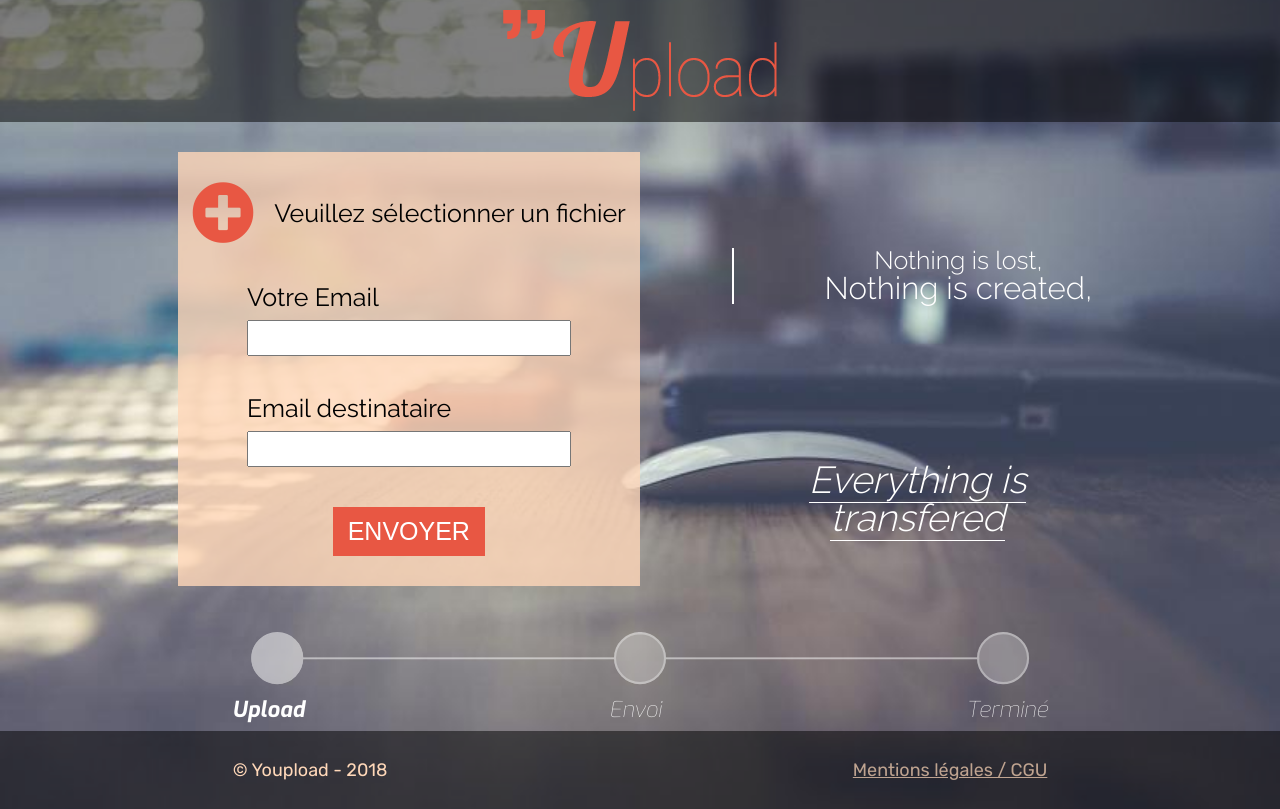
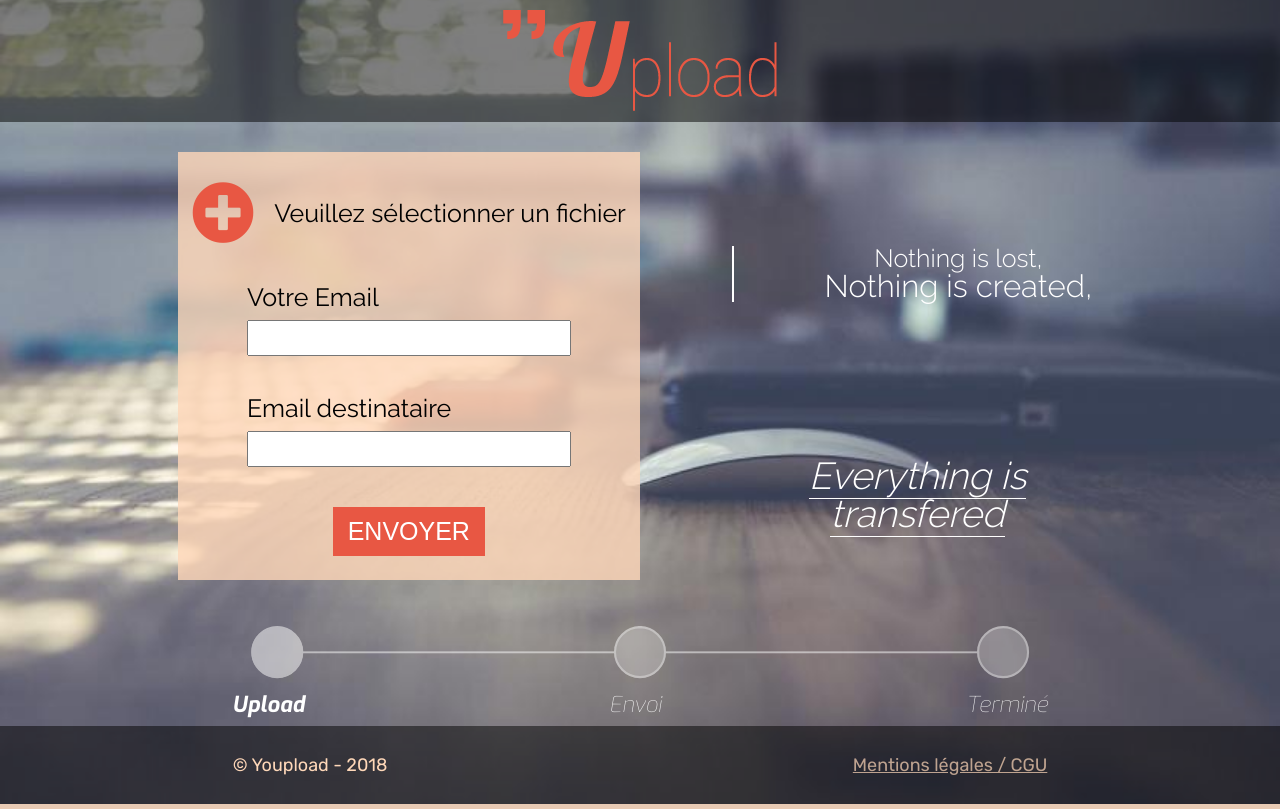
Before and after one commit to r0m21/wetransfer_like, a PHP site: the page made by app/view/Page/home.html.twig in a window 1280 px wide. Run offline with PHP 8.4, Linux system fonts and the light colour scheme; the template is opened without the code that fills it, so the values that code supplies are empty; some libraries are stand-ins or nearby versions.

Commit message:
Commit final

```diff
--- a/app/view/Page/home.html.twig
+++ b/app/view/Page/home.html.twig
@@ -6,7 +6,7 @@
 
 {% block content %}
 
-<section class="container m-auto ptb-30 d-flex justify-content-between w100-mobile">
+<section class="container m-auto ptb-30 d-flex justify-content-between w100-mobile h61vh">
 
     <form class="d-flex column justify-content-around w50 bg-color-1 ptb-30 w100-mobile" method="POST" action="transfert" enctype="multipart/form-data">
 
@@ -63,7 +63,7 @@
 
 </section>
 
-<section class="d-flex column align-items-center none-medium">
+<section class="d-flex column align-items-center none-medium h15vh">
 
     <?xml version="1.0" encoding="UTF-8"?>
     <!DOCTYPE svg  PUBLIC '-//W3C//DTD SVG 1.1//EN'  'http://www.w3.org/Graphics/SVG/1.1/DTD/svg11.dtd'>
--- a/assets/css/style.css
+++ b/assets/css/style.css
@@ -25,6 +25,7 @@ html,body{font-size:62.5%;}
     .m-w50{max-width:50%;}
 
     .h60vh{height:60vh;}
+    .h61vh{height:61vh;}
     .h60{height:60%;}
     .h100vh{height: 100vh;}
     .img-responsive{width:100%;height:auto;}
```
